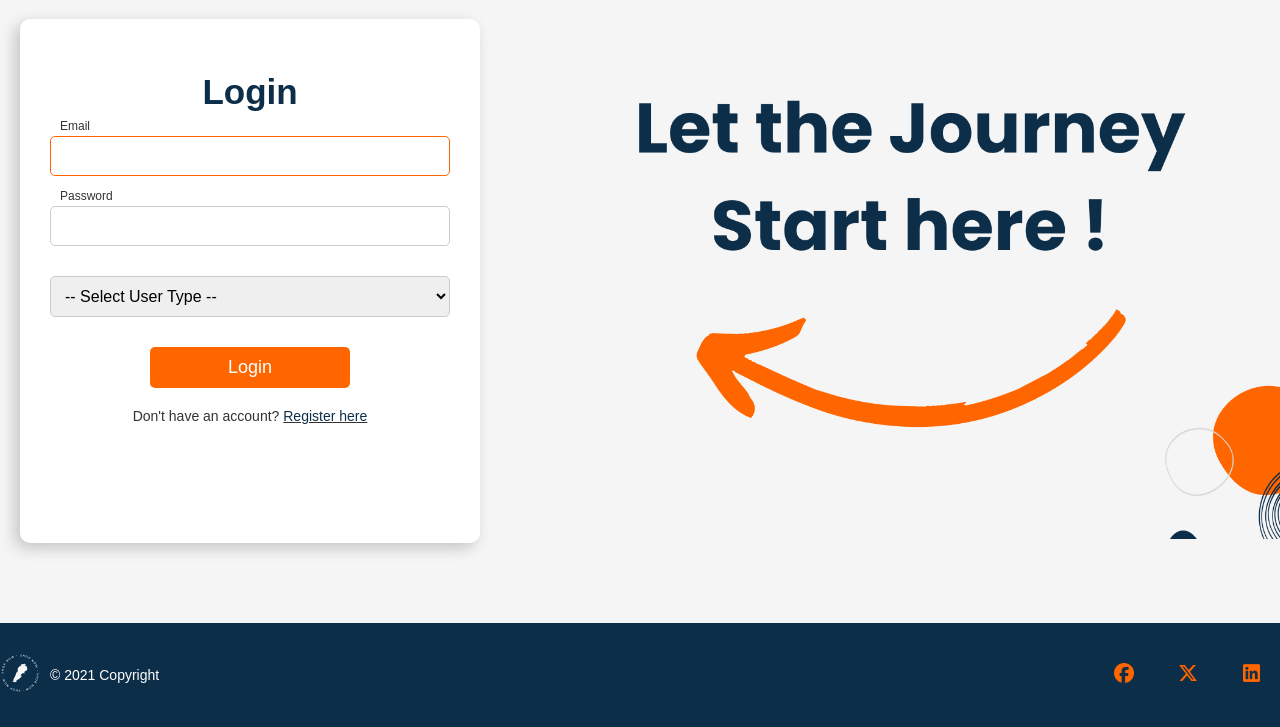
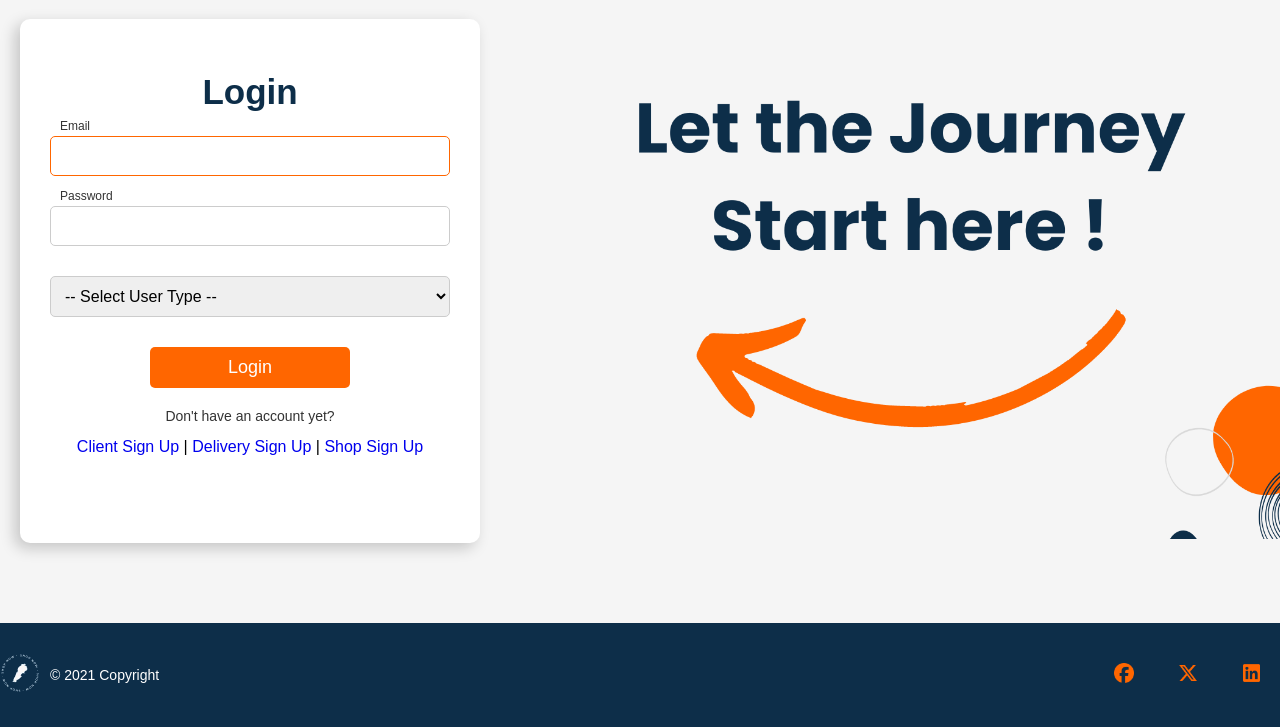
Before and after one commit to SalehMk0/shop, a Django app: page /login in a window 1280 px wide. Shown: the part 151-878 px from the top of the page. Run offline with Django 5.2, Linux system fonts and the light colour scheme; some libraries are stand-ins or nearby versions.

Commit message:
fixed the choices of registration

```diff
--- a/market/static/market/styles.css
+++ b/market/static/market/styles.css
@@ -123,9 +123,12 @@ body {
     color: #0d2e49;
     text-align: center;
     margin: auto;
-    margin-top: 15px;
+
 
 }
+
+
+
 
 .main-menu {
     display: flex;
--- a/market/templates/market/index.html
+++ b/market/templates/market/index.html
@@ -15,6 +15,7 @@ Shop Now !
     <div class="menu-text">
 
         <h1>Let's Start</h1>
+
     </div>
 <div class="main-menu">
 
--- a/market/templates/market/signin.html
+++ b/market/templates/market/signin.html
@@ -32,8 +32,13 @@ Sign in
 
             <input type="submit" value="Login" class="login-submit">
         </form>
-        <p>Don't have an account? <u><a href="{% url 'register_shop' %}">Register here</a></u></p>
-    </div>
+
+        <p>Don't have an account yet?
+           <div class="row"> <a href="{% url 'register_client' %}" style="text-decoration: none;">Client Sign Up</a> |
+            <a href="{% url 'register_delivery' %}" style="text-decoration: none;">Delivery Sign Up</a> |
+            <a href="{% url 'register_shop' %}" style="text-decoration: none;">Shop Sign Up</a></p>
+           </div>
+</div>
     <div class="image-container" style="position: relative;">
         <img src="{% static 'market/images/login-image.png' %}" alt="First Image" class="first-image">
         <img src="{% static 'market/images/login-img.png' %}" alt="Second Image" class="second-image">
```
